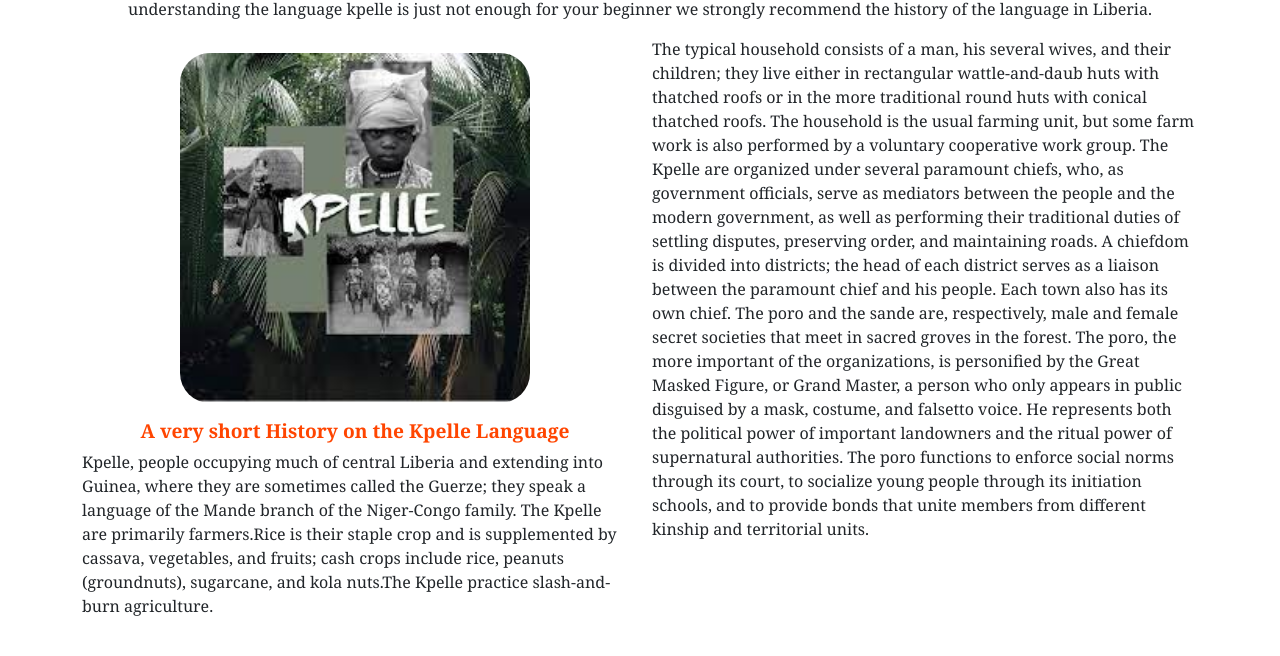
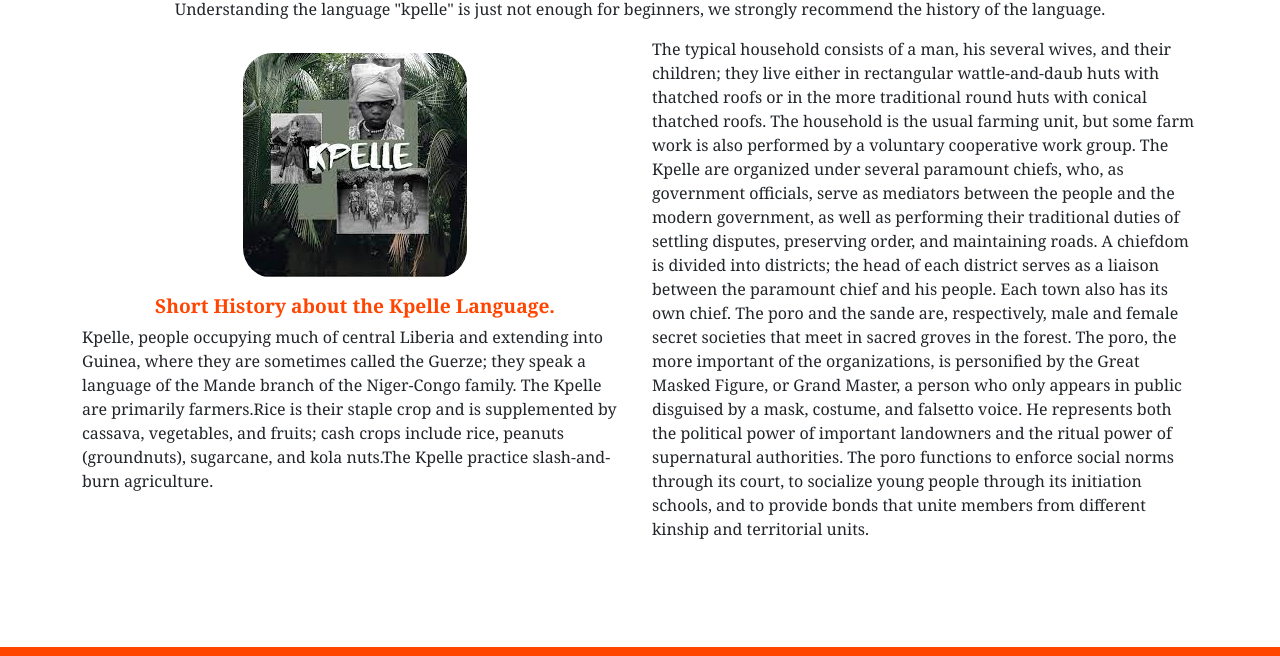
Before and after one commit to CodeWithTec/kpelle_1.0.0.1, a plain HTML site: page kpelle-history.html in a window 1280 px wide. Shown: the part 123-779 px from the top of the page. Drawn offline with Linux system fonts and the light colour scheme.

Commit message:
History page done

```diff
--- a/kpelle-history.html
+++ b/kpelle-history.html
@@ -57,17 +57,17 @@
           <div class="container pt-5">
             <div class="row">
               <div class="page-title text-center">
-                <h1 class="title">Kpelle language History</h1>
-                <p>understanding the language kpelle is just not enough for your beginner we strongly recommend the history of the language in Liberia.</p>
+                <h1 class="title">Kpelle Language History</h1>
+                <p>Understanding the language "kpelle" is just not enough for beginners, we strongly recommend the history of the language.</p>
               </div>
             </div>
             <div class="row">
                 <div class="col-lg-6 pt-3">
                   <div class="history">
                   <div class="history-img pb-3 text-center">
-                  <img src="assert/img/history-2.jpeg" alt="" width="350" height="350">
+                  <img src="assert/img/history-2.jpeg" alt="" class="img-fluid">
                 </div>
-                <h5><b>A very short History on the Kpelle Language</b></h5>
+                <h5><b>Short History about the Kpelle Language.</b></h5>
                 <p>
                   Kpelle, people occupying much of central Liberia and extending into Guinea, where they are sometimes called the Guerze; they speak a language of the Mande branch of the Niger-Congo family.
                   The Kpelle are primarily farmers.Rice is their staple crop and is supplemented by cassava, vegetables, and fruits; cash crops include rice, peanuts (groundnuts), sugarcane, and kola nuts.The Kpelle practice slash-and-burn agriculture.
@@ -113,7 +113,7 @@
         </div>
         <hr>
         <div class="copyright">
-          <h6>CopyRight <i class="fa fa-copyright"></i> : 2024 Designed by: CodeWithTec</h6>
+          <h6>copyright <i class="fa fa-copyright"></i> : 2024 Designed by: CodeWithTec</h6>
         </div>
       </div>
       </div>
```
